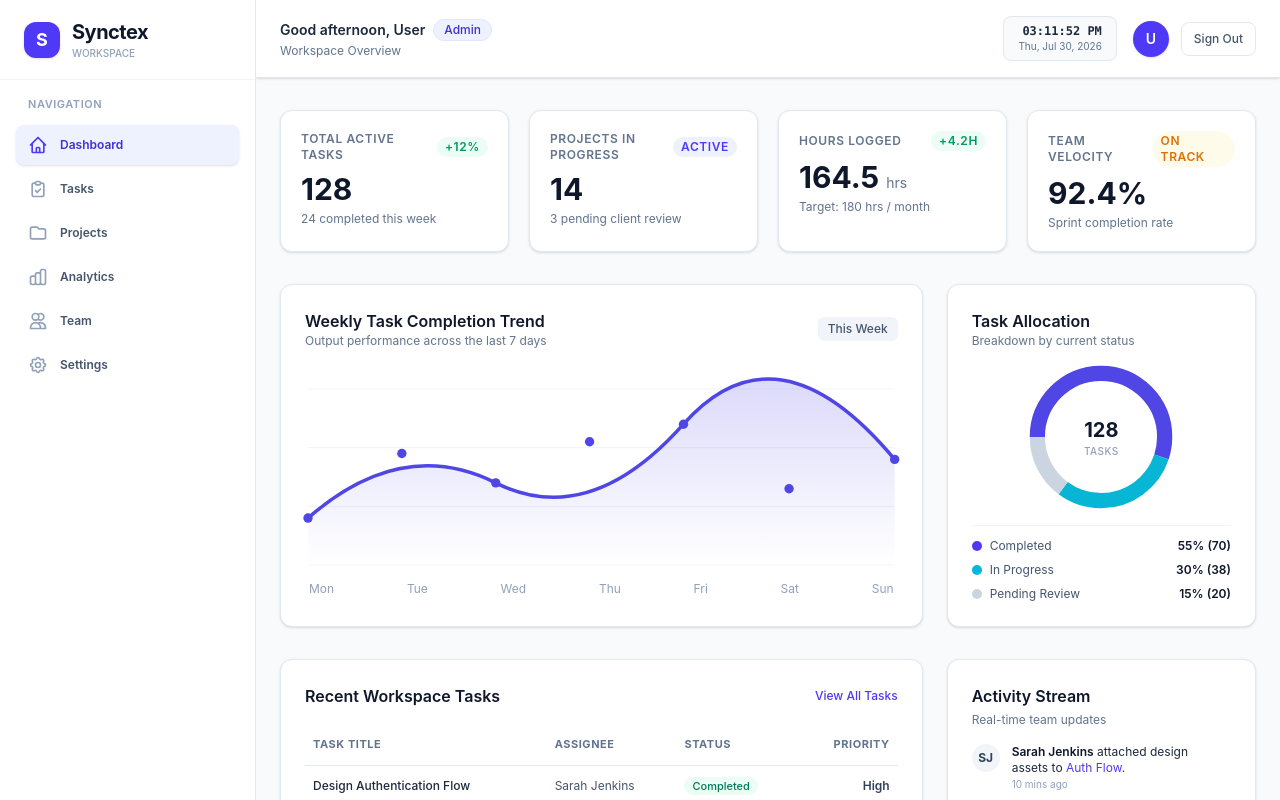
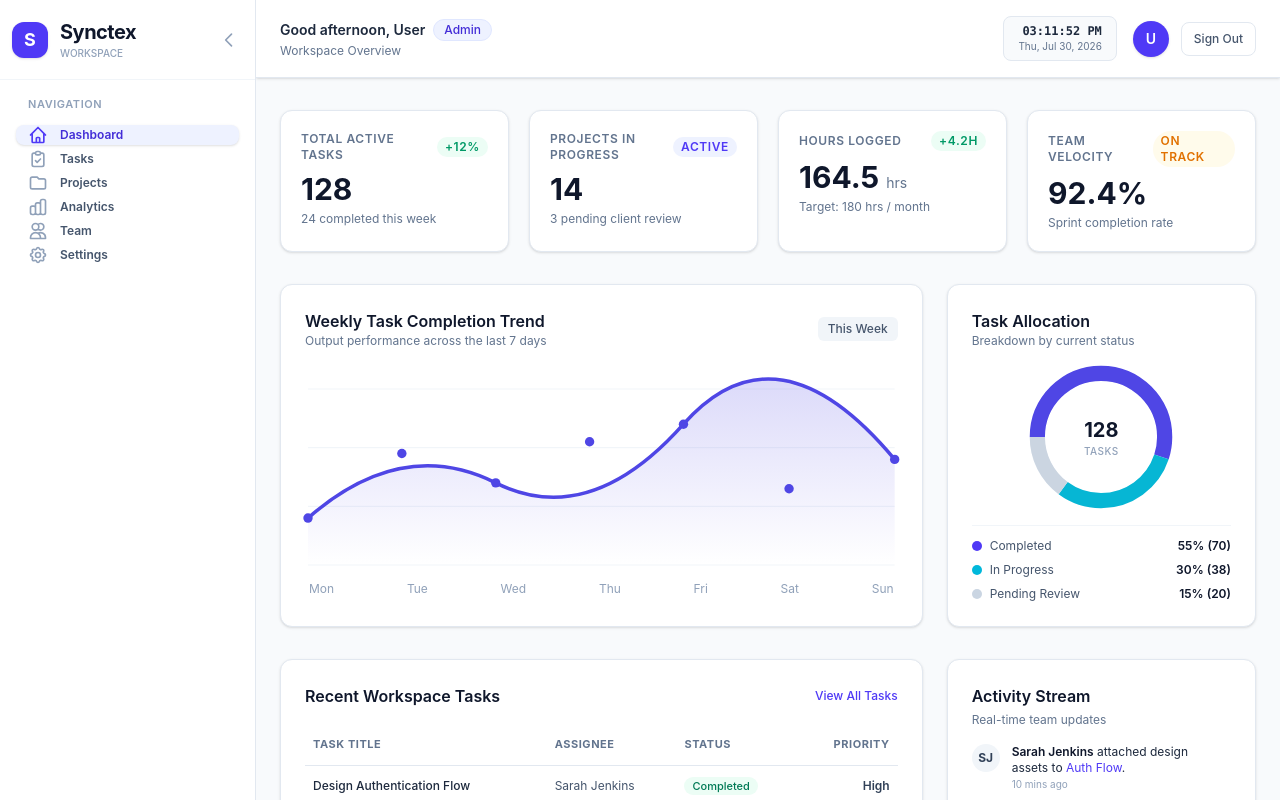
Before and after one commit to bhuvangolhar/SyncTex, a React (Vite) app in the folder frontend/: page /dashboard in a window 1280 px wide. Shown: the top 800 px of the page. Built offline with nearby package versions, Linux system fonts and the light colour scheme.

Commit message:
Implement collapsible sidebar in dashboard

```diff
--- a/frontend/src/pages/Dashboard.tsx
+++ b/frontend/src/pages/Dashboard.tsx
@@ -18,6 +18,7 @@ export const Dashboard: React.FC = () => {
   const [currentTime, setCurrentTime] = useState<Date>(new Date());
   const [activeTab, setActiveTab] = useState<string>('dashboard');
   const [isMobileMenuOpen, setIsMobileMenuOpen] = useState<boolean>(false);
+  const [isSidebarCollapsed, setIsSidebarCollapsed] = useState<boolean>(false);
 
   // Load user data from localStorage
   useEffect(() => {
@@ -100,22 +101,34 @@ export const Dashboard: React.FC = () => {
       {/* Sidebar Navigation Component */}
       <aside className={`
         fixed lg:static inset-y-0 left-0 z-30
-        w-64 bg-white border-r border-slate-200 flex flex-col justify-between
+        ${isSidebarCollapsed ? 'w-20' : 'w-64'} bg-white border-r border-slate-200 flex flex-col justify-between
         transform transition-transform duration-200 ease-in-out
         ${isMobileMenuOpen ? 'translate-x-0' : '-translate-x-full lg:translate-x-0'}
       `}>
         <div>
           {/* Sidebar Header / Brand */}
-          <div className="h-20 px-6 flex items-center justify-between border-b border-slate-100">
-            <div className="flex items-center space-x-3">
-              <div className="w-9 h-9 rounded-xl bg-indigo-600 text-white font-bold flex items-center justify-center text-lg shadow-sm">
+          <div className={`h-20 px-3 flex items-center ${isSidebarCollapsed ? 'justify-center' : 'justify-between'} border-b border-slate-100`}>
+            <div className={`flex items-center ${isSidebarCollapsed ? 'justify-center' : 'space-x-3'}`}>
+              <div className="w-9 h-9 rounded-xl bg-indigo-600 text-white font-bold flex items-center justify-center text-lg shadow-sm shrink-0">
                 S
               </div>
+              {!isSidebarCollapsed && (
                 <div>
                   <h1 className="text-xl font-bold tracking-tight text-slate-900">Synctex</h1>
                   <p className="text-[10px] text-slate-400 font-medium">WORKSPACE</p>
                 </div>
+              )}
             </div>
+            <div className="flex items-center gap-1">
+              <button
+                onClick={() => setIsSidebarCollapsed((prev) => !prev)}
+                title={isSidebarCollapsed ? 'Expand sidebar' : 'Collapse sidebar'}
+                className="hidden lg:inline-flex text-slate-400 hover:text-slate-600 p-1 rounded-md"
+              >
+                <svg className="w-5 h-5" fill="none" viewBox="0 0 24 24" stroke="currentColor">
+                  <path strokeLinecap="round" strokeLinejoin="round" strokeWidth={2} d={isSidebarCollapsed ? 'M9 5l7 7-7 7' : 'M15 19l-7-7 7-7'} />
+                </svg>
+              </button>
               {/* Close Button Mobile */}
               <button
                 onClick={() => setIsMobileMenuOpen(false)}
@@ -126,12 +139,15 @@ export const Dashboard: React.FC = () => {
                 </svg>
               </button>
             </div>
+          </div>
 
           {/* Nav Items */}
           <nav className="p-4 space-y-1">
+            {!isSidebarCollapsed && (
               <div className="px-3 pb-2 text-[11px] font-semibold text-slate-400 uppercase tracking-wider">
                 Navigation
               </div>
+            )}
             {navItems.map((item) => {
               const isActive = activeTab === item.id;
               return (
@@ -142,19 +158,19 @@ export const Dashboard: React.FC = () => {
                     setIsMobileMenuOpen(false);
                   }}
                   className={`
-                    w-full flex items-center justify-between px-3 py-2.5 rounded-lg text-xs font-semibold transition-all duration-150
+                    w-full flex items-center ${isSidebarCollapsed ? 'justify-center px-0 py-2.5' : 'justify-between px-3'} rounded-lg text-xs font-semibold transition-all duration-150
                     ${isActive
                       ? 'bg-indigo-50 text-indigo-700 shadow-sm'
                       : 'text-slate-600 hover:bg-slate-50 hover:text-slate-900'}
                   `}
                 >
-                  <div className="flex items-center space-x-3">
+                  <div className={`flex items-center ${isSidebarCollapsed ? 'justify-center' : 'space-x-3'}`}>
                     <span className={isActive ? 'text-indigo-600' : 'text-slate-400'}>
                       {item.icon}
                     </span>
-                    <span>{item.label}</span>
+                    {!isSidebarCollapsed && <span>{item.label}</span>}
                   </div>
-                  {item.badge && (
+                  {!isSidebarCollapsed && item.badge && (
                     <span className={`px-2 py-0.5 rounded-full text-[10px] font-medium ${
                       isActive ? 'bg-indigo-100 text-indigo-700' : 'bg-slate-100 text-slate-600'
                     }`}>
@@ -169,16 +185,19 @@ export const Dashboard: React.FC = () => {
 
         {/* Sidebar Footer User Card */}
         <div className="p-4 border-t border-slate-100 bg-slate-50/50">
-          <div className="flex items-center justify-between">
-            <div className="flex items-center space-x-3 min-w-0">
+          <div className={`flex items-center ${isSidebarCollapsed ? 'justify-center' : 'justify-between'}`}>
+            <div className={`flex items-center ${isSidebarCollapsed ? 'justify-center' : 'space-x-3 min-w-0'}`}>
               <div className="w-9 h-9 rounded-full bg-indigo-600 text-white font-semibold flex items-center justify-center text-sm shadow-sm shrink-0">
                 {userName.charAt(0).toUpperCase()}
               </div>
+              {!isSidebarCollapsed && (
                 <div className="min-w-0 flex-1">
                   <p className="text-xs font-semibold text-slate-800 truncate">{userName}</p>
                   <p className="text-[10px] text-slate-500 truncate">{user?.role || 'Admin'}</p>
                 </div>
+              )}
             </div>
+            {!isSidebarCollapsed ? (
               <button
                 onClick={handleLogout}
                 title="Sign Out"
@@ -188,6 +207,17 @@ export const Dashboard: React.FC = () => {
                   <path strokeLinecap="round" strokeLinejoin="round" strokeWidth={2} d="M17 16l4-4m0 0l-4-4m4 4H7m6 4v1a3 3 0 01-3 3H6a3 3 0 01-3-3V7a3 3 0 013-3h4a3 3 0 013 3v1" />
                 </svg>
               </button>
+            ) : (
+              <button
+                onClick={handleLogout}
+                title="Sign Out"
+                className="text-slate-400 hover:text-red-600 p-1.5 rounded-lg hover:bg-red-50 transition"
+              >
+                <svg className="w-5 h-5" fill="none" viewBox="0 0 24 24" stroke="currentColor">
+                  <path strokeLinecap="round" strokeLinejoin="round" strokeWidth={2} d="M17 16l4-4m0 0l-4-4m4 4H7m6 4v1a3 3 0 01-3 3H6a3 3 0 01-3-3V7a3 3 0 013-3h4a3 3 0 013 3v1" />
+                </svg>
+              </button>
+            )}
           </div>
         </div>
       </aside>
```
Lines whose indentation alone changed are shown as unchanged.
